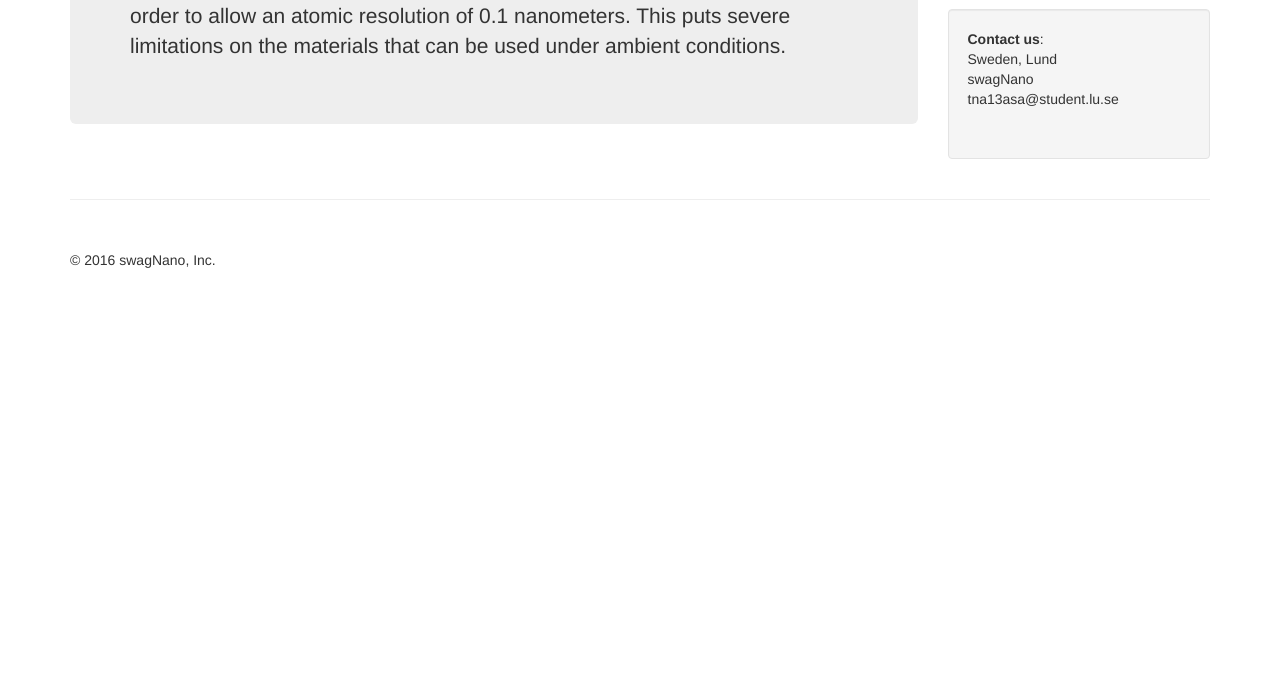
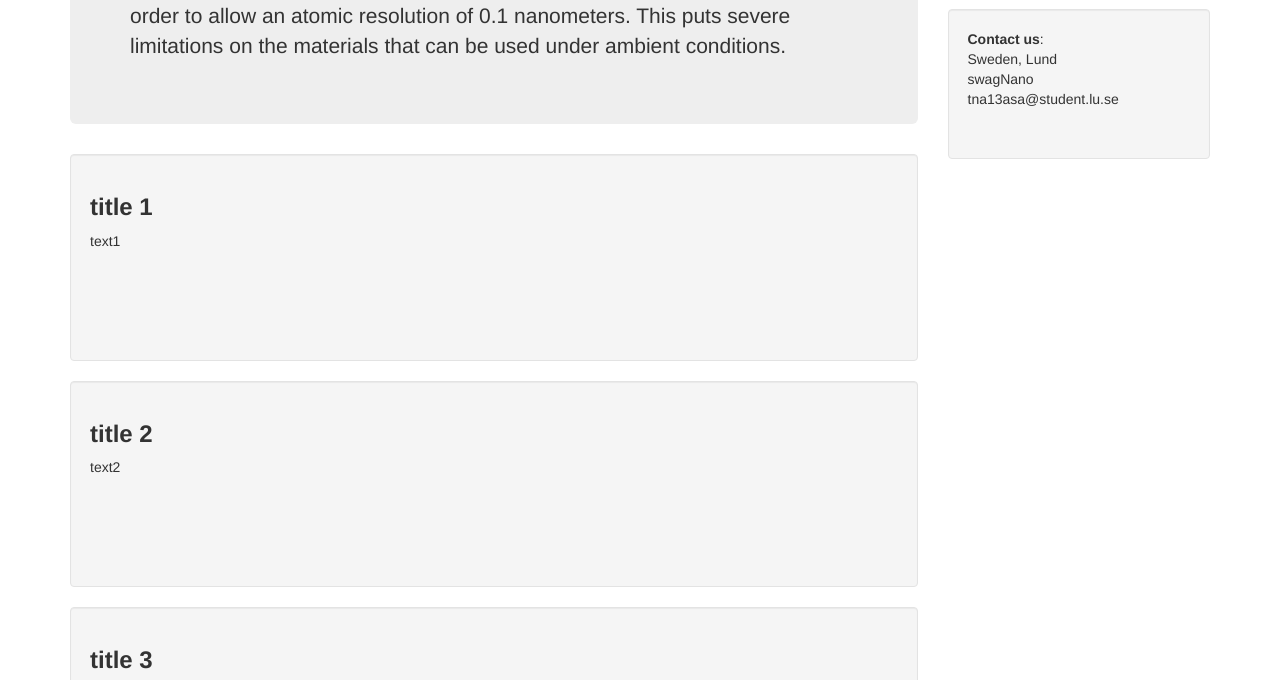
Before and after one commit to stm2013/test7, a plain HTML site: page vibration.html in a window 1280 px wide. Shown: the part 246-926 px from the top of the page. Before the commit the page ends 800 px from the top, so only its background shows below. Drawn offline with nearby package versions, Linux system fonts and the light colour scheme; a script that the page names is missing.

Commit message:
Update vibration.html

```diff
--- a/vibration.html
+++ b/vibration.html
@@ -73,9 +73,9 @@
                     Contents
                     <span class="caret"></span></button>
                 <ul class="dropdown-menu" role="menu" aria-labelledby="menu1">
-                    <li role="presentation"><a role="menuitem" tabindex="-1" href="#coarse">Coarse approach</a></li>
-                    <li role="presentation"><a role="menuitem" tabindex="-1" href="#">Actuators</a></li>
-                    <li role="presentation"><a role="menuitem" tabindex="-1" href="#">Vibrations</a></li>
+                    <li role="presentation"><a role="menuitem" tabindex="-1" href="#coarse">title 1</a></li>
+                    <li role="presentation"><a role="menuitem" tabindex="-1" href="#">title 2</a></li>
+                    <li role="presentation"><a role="menuitem" tabindex="-1" href="#">title 3</a></li>
 
                     <!--<li role="presentation" class="divider"></li>-->
                 </ul>
@@ -86,6 +86,21 @@
                 <p> Floor vibrations with
                     amplitudes up to 100 nanometers must be suppressed in order to allow an atomic resolution of 0.1
                     nanometers. This puts severe limitations on the materials that can be used under ambient conditions. </p>
+            </div>
+
+            <div class="well">
+                <h3><b>title 1</b></h3>
+                <p>text1<br><br><br><br><br></p>
+            </div>
+
+            <div class="well">
+                <h3><b>title 2</b></h3>
+                <p>text2<br><br><br><br><br></p>
+            </div>
+
+            <div class="well">
+                <h3><b>title 3</b></h3>
+                <p>text3<br><br><br><br><br></p>
             </div>
         </div>
 
```
